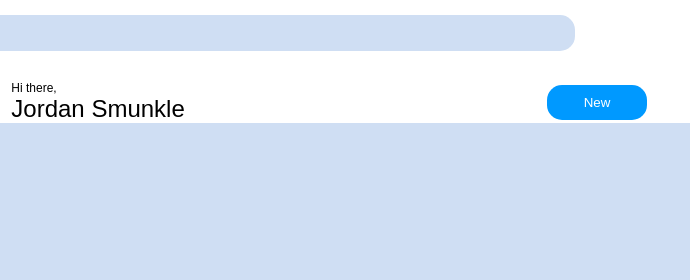
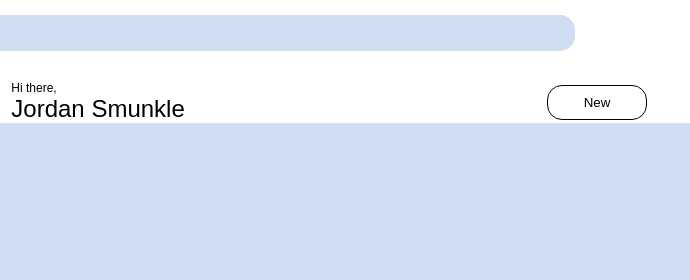
Before and after one commit to Yoleudan/admin-dashboard, a plain HTML site: page index.html in a window 1280 px wide. In both pictures the pointer is over the button "New". Shown: the top 280 px of the page, 283-973 px from the left. Drawn offline with Linux system fonts and the light colour scheme.

Commit message:
Add hover effect to buttons in header

```diff
--- a/styles.css
+++ b/styles.css
@@ -155,3 +155,9 @@ button{
     border: none;
     border-radius: 15px;
 }
+
+button:hover{
+    color: black;
+    background-color: white;
+    border: 1px solid;
+}
```
